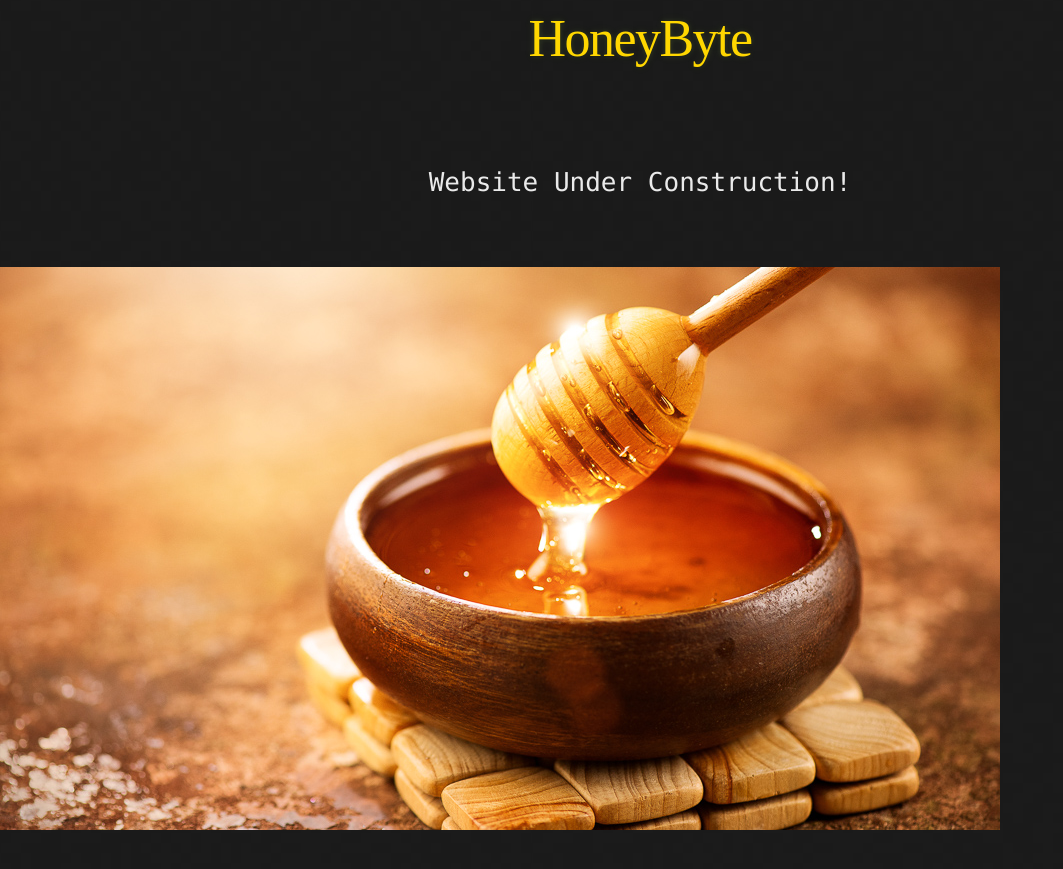
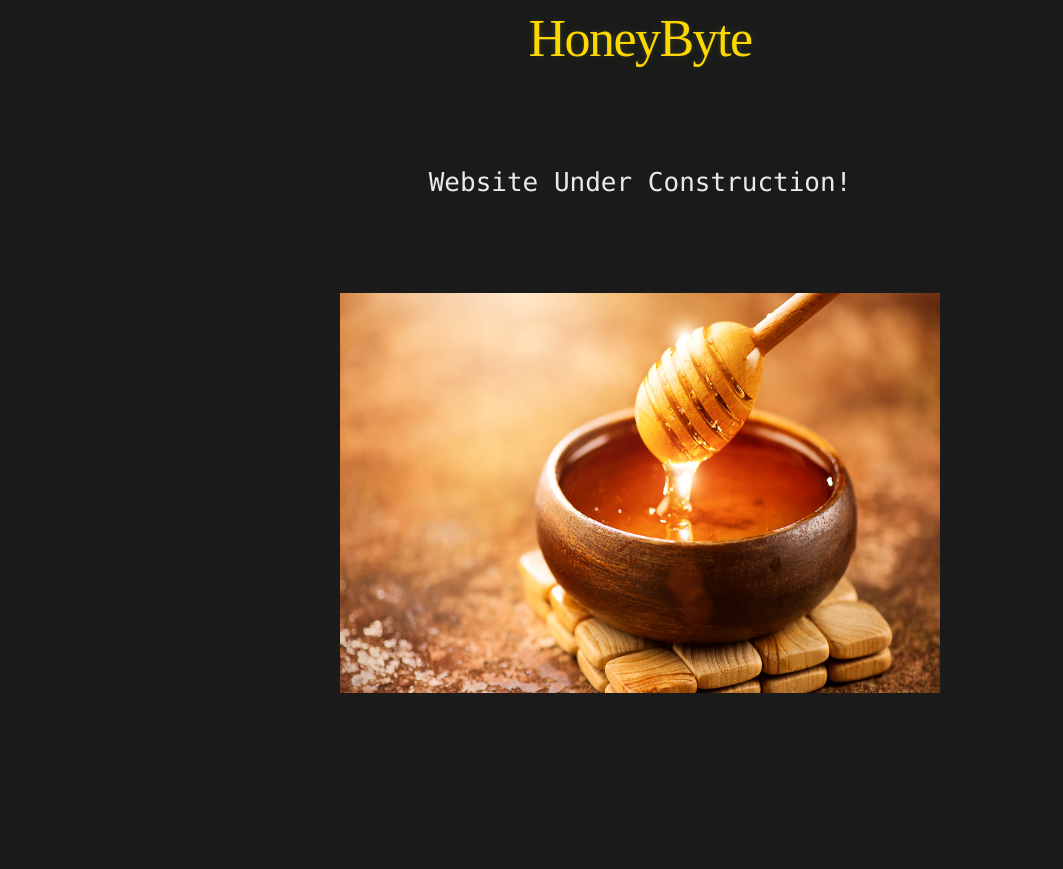
Before and after one commit to suhailhbc/HoneyByte, a Jekyll site: the page index.html, which Jekyll copies as it is, in a window 1280 px wide. Shown: the top 869 px of the page, without its empty margins (0-1063 px from the left). Built offline with Jekyll 4.4.1, drawn with Linux system fonts in a browser that asks for light colours.

Commit message:
Change 13

```diff
--- a/index.html
+++ b/index.html
@@ -20,6 +20,6 @@
 <br/>
 <p align="center">Website Under Construction!<p>
 <br />
-<img src="assets/images/HoneyByte.jpg">
+<center><img src="assets/images/HoneyByte.jpg" width=600 height=400></center>
 </body>
 </html>
```
